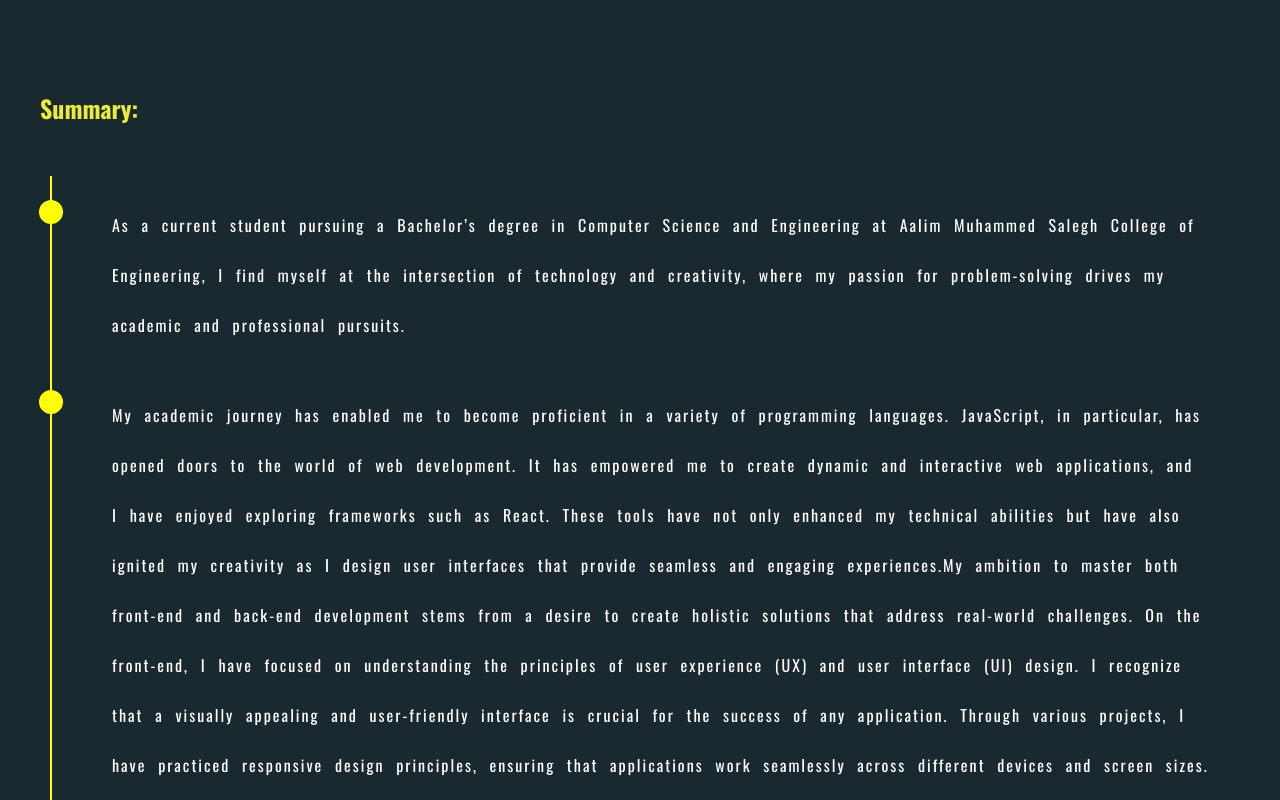
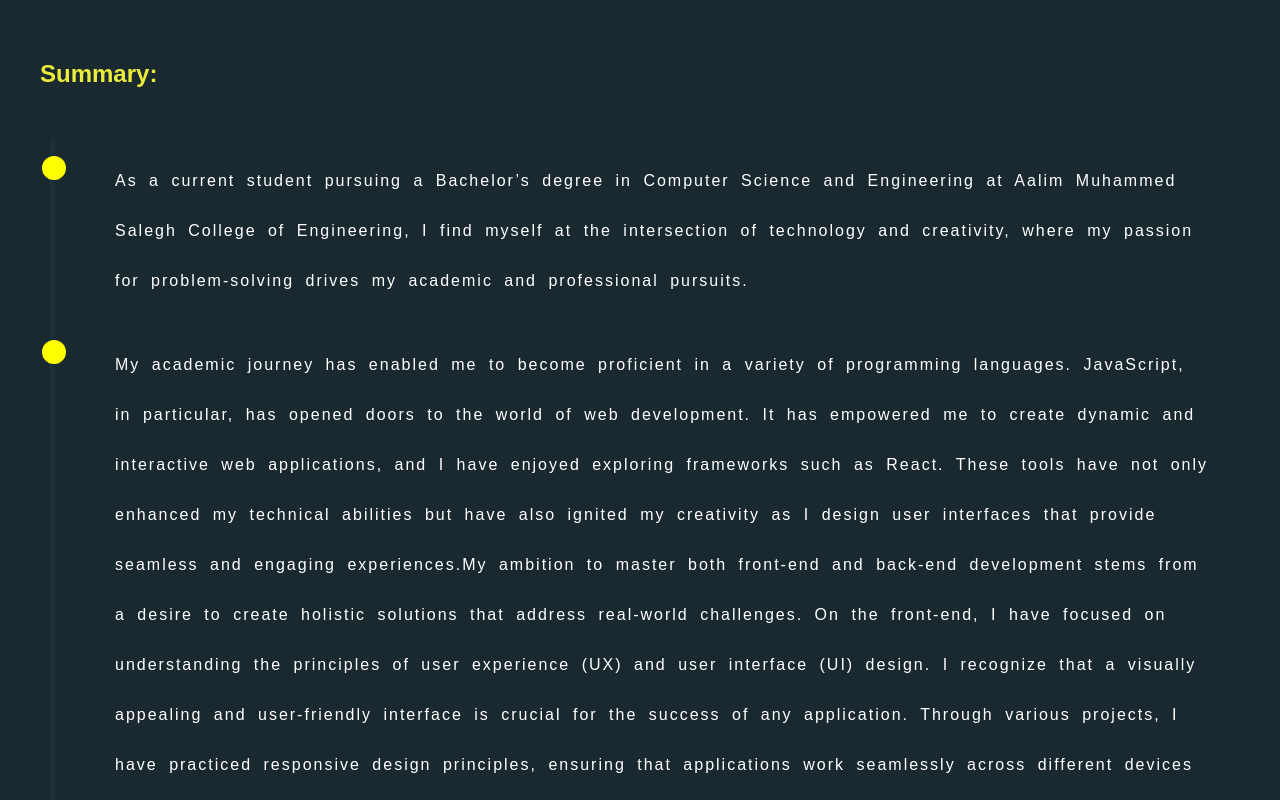
Before and after one commit to JALALUDEENZUBAIR/portfolio, a React (Create React App) app: page /about in a window 1280 px wide. Shown: the part 420-1220 px from the top of the page. Built offline with nearby package versions, Linux system fonts and the light colour scheme.

Commit message:
slight changes in style

```diff
--- a/src/index.css
+++ b/src/index.css
@@ -8,7 +8,7 @@ body{
     background-attachment: fixed;
     background-position: center;
     cursor: default;
-    font-family: "Oswald", sans-serif;
+    font-family: "Teko", sans-serif;
     font-optical-sizing: auto;
     font-weight:normal;
     font-style: normal;
--- a/src/pages/About.jsx
+++ b/src/pages/About.jsx
@@ -16,6 +16,7 @@ import { MdStar } from "react-icons/md";
 import { MdOutlineStarBorderPurple500 } from "react-icons/md";
 import { MdOutlineStarHalf } from "react-icons/md";
 import { SiMongodb } from "react-icons/si";
+import { SiRedux } from "react-icons/si";
 const About = () =>{
     return(
         <div className="About-container">
@@ -44,6 +45,7 @@ const About = () =>{
                     <span id="skill-container"><IoLogoCss3 id="skill"/><p>CSS</p><h2><MdStar/><MdStar/><MdStar/><MdOutlineStarHalf/><MdOutlineStarBorderPurple500/></h2></span>
                     <span id="skill-container"><FaJsSquare id="skill"/><p>JavaScript</p><h2><MdStar/><MdStar/><MdStar/><MdOutlineStarBorderPurple500/><MdOutlineStarBorderPurple500/></h2></span>
                     <span id="skill-container"><GrReactjs id="skill"/><p>ReactJS</p><h2><MdStar/><MdStar/><MdStar/><MdOutlineStarHalf/><MdOutlineStarBorderPurple500/></h2></span>
+                    {/* <span id="skill-container"><SiRedux id="skill"/><p>Redux</p><h2><MdStar/><MdStar/><MdStar/><MdOutlineStarHalf/><MdOutlineStarBorderPurple500/></h2></span> */}
                     <span id="skill-container"><FaJava id="skill"/><p>Java</p><h2><MdStar/><MdStar/><MdStar/><MdOutlineStarHalf/><MdOutlineStarBorderPurple500/></h2></span>
                     <span id="skill-container"><BiLogoSpringBoot id="skill"/><p>SpringBoot</p><h2><MdStar/><MdStar/><MdStar/><MdOutlineStarHalf/><MdOutlineStarBorderPurple500/></h2></span>
                     <span id="skill-container"><SiSpringsecurity id="skill"/><p>Spring <br/>Security</p><h2><MdStar/><MdStar/><MdStar/><MdOutlineStarBorderPurple500/><MdOutlineStarBorderPurple500/></h2></span>
--- a/src/pages/Home.css
+++ b/src/pages/Home.css
@@ -77,7 +77,7 @@
   padding: 0px 30px 0px;
   transition: all 0.3s ease-in;
   line-height: 50px;
-  word-spacing: 6px;
+  word-spacing: 5px;
   letter-spacing: 2px;
   margin-top: 0px;
 }
@@ -90,7 +90,8 @@
 }
 .about-para{
   position: relative;
-  border-left: 2px solid yellow;
+  border-radius: 5px;
+  border-left: 5px solid #1c2f38;
   padding: 0px 0px 0px 30px;
   margin: 50px 0px 50px 10px;
 }
```
